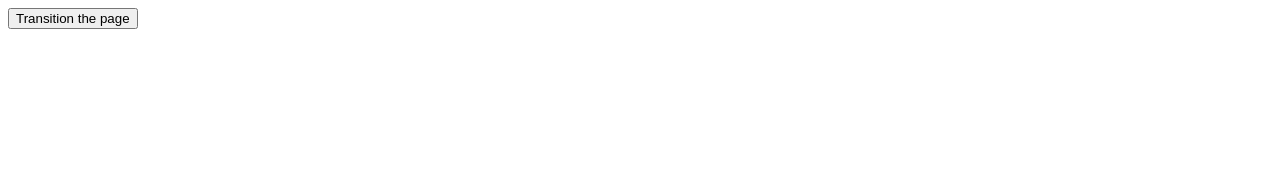
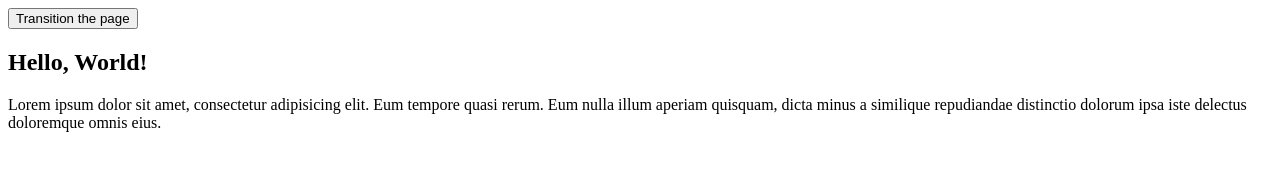
Before and after one commit to TheHaymaker/sprite-screen-transition-spike, a plain HTML site: page index.html in a window 1280 px wide. Drawn offline with Linux system fonts and the light colour scheme.

Commit message:
adds some sample content

```diff
--- a/index.html
+++ b/index.html
@@ -11,6 +11,12 @@
     <div class="transition-overlay"></div>
     <canvas id="overlayAnimation"></canvas>
     <nav><button class="trigger-overlay">Transition the page</button></nav>
+    <h2>Hello, World!</h2>
+    <p>
+      Lorem ipsum dolor sit amet, consectetur adipisicing elit. Eum tempore quasi rerum. Eum nulla
+      illum aperiam quisquam, dicta minus a similique repudiandae distinctio dolorum ipsa iste
+      delectus doloremque omnis eius.
+    </p>
 
     <script src="sprite-animation.js"></script>
     <script>
```
